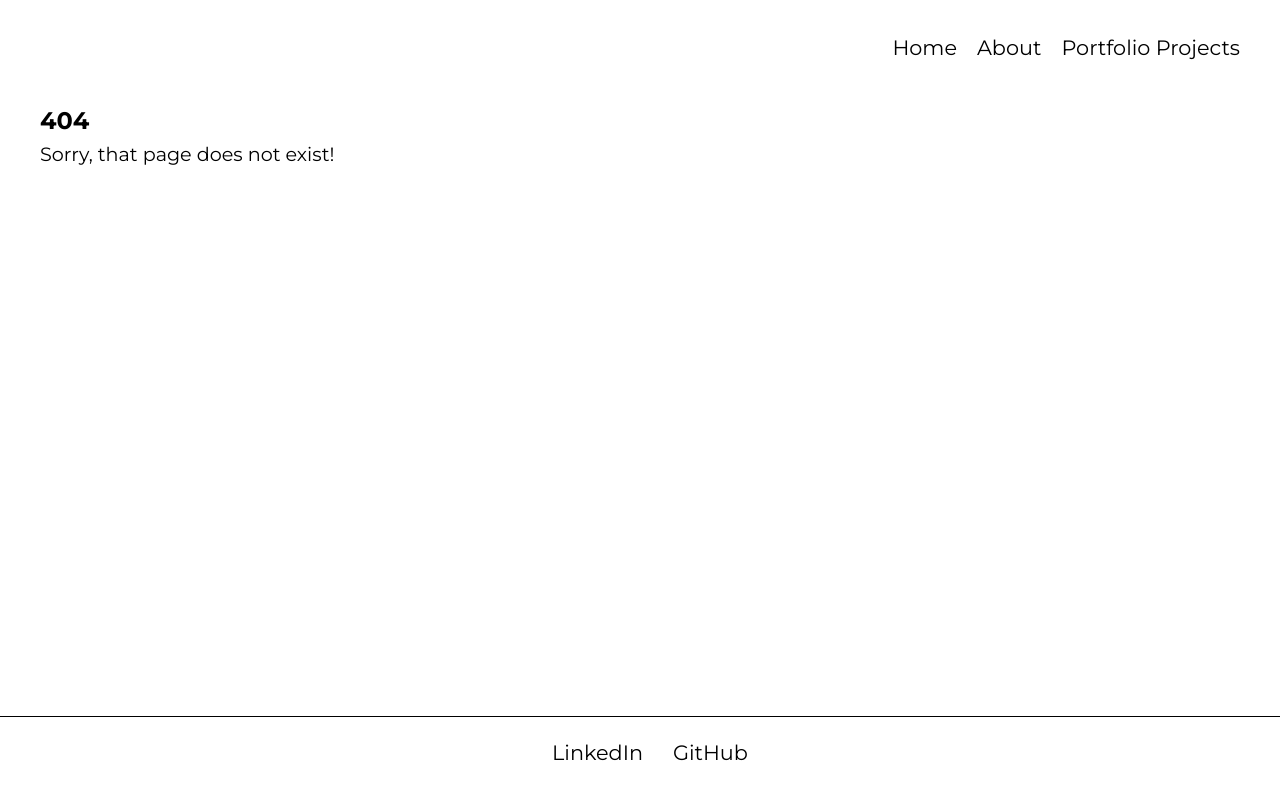
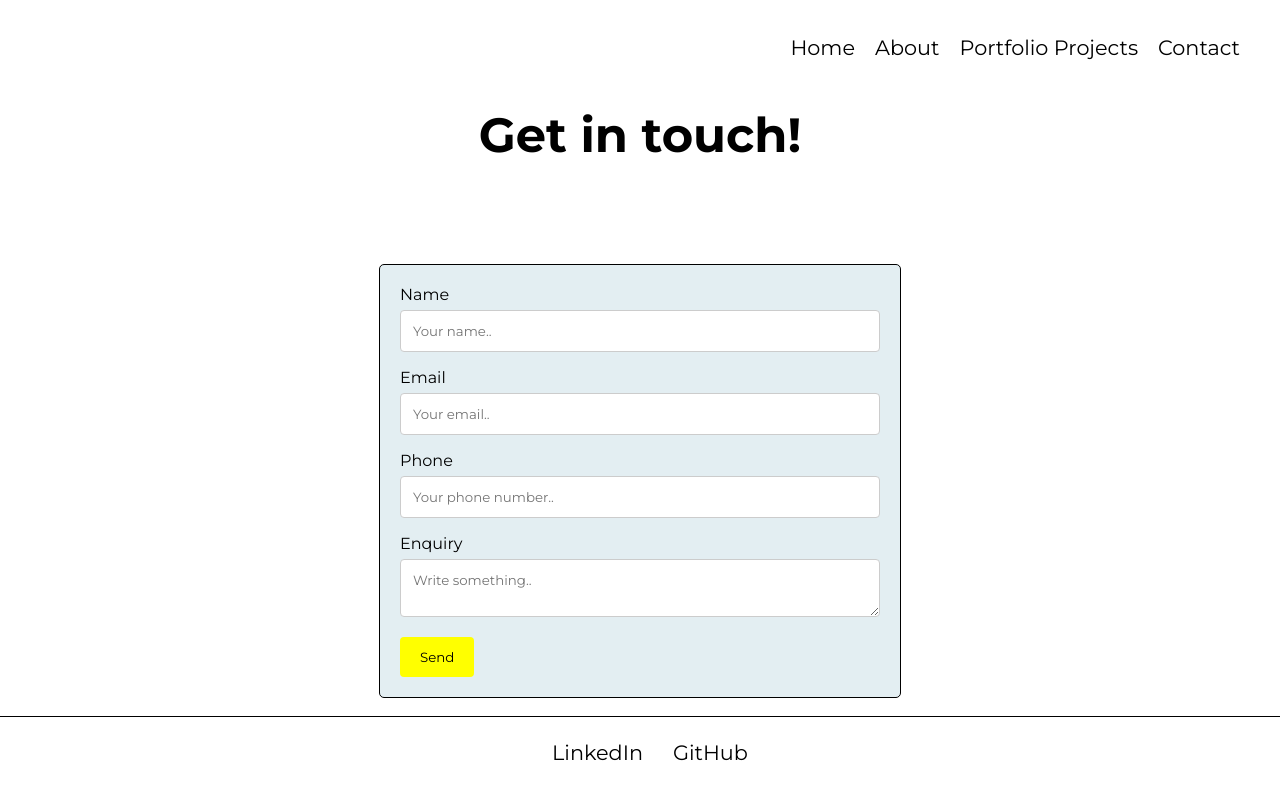
Before and after one commit to Willcowen/golden-shoe, a Gatsby site: page /contact in a window 1280 px wide. Before the commit this address had no page. Built offline with nearby package versions, Linux system fonts and the light colour scheme; Gatsby itself is replaced by a stand-in of ours.

Commit message:
progress on contact form

```diff
--- a/src/components/NavBar.js
+++ b/src/components/NavBar.js
@@ -8,6 +8,7 @@ export default function NavBar() {
         <Link to="/">Home</Link>
         <Link to="/about">About</Link>
         <Link to="/projects">Portfolio Projects</Link>
+        <Link to="/contact">Contact</Link>
       </div>
     </nav>
   )
--- /dev/null
+++ b/src/pages/contact.js
@@ -0,0 +1,54 @@
+import React from "react"
+import Layout from "../components/Layout"
+
+export default function Contact() {
+  return (
+    <Layout>
+      <h2 className="title">Get in touch!</h2>
+      <div class="wrapper">
+      <div class="container">
+        <form
+          action="https://formsubmit.co/willcowendrums@gmail.com"
+          method="POST"
+        >
+          <label for="name">Name</label>
+          <input
+            type="text"
+            id="name"
+            name="name"
+            placeholder="Your name.."
+            required
+          />
+
+          <label for="email">Email</label>
+          <input
+            type="text"
+            id="email"
+            name="email"
+            placeholder="Your email.."
+            required
+          />
+
+          <label for="phone">Phone</label>
+          <input
+            type="number"
+            id="number"
+            name="phone"
+            placeholder="Your phone number.."
+          />
+
+          <label for="subject">Enquiry</label>
+          <textarea
+            id="subject"
+            name="subject"
+            placeholder="Write something.."
+            required
+          ></textarea>
+
+          <input type="submit" value="Send" />
+        </form>
+      </div>
+      </div>
+    </Layout>
+  )
+}
--- a/src/styles/global.css
+++ b/src/styles/global.css
@@ -16,7 +16,7 @@ body {
 }
 p {
   line-height: 2em;
-  font-size: 1.2em;
+  font-size: 1em;
 }
 
 footer {
@@ -93,7 +93,7 @@ gap: 50px;
 
 .about-body {
   display: grid;
-  grid-template-columns: 0.75fr 0.25fr;
+  grid-template-columns: 0.6fr 0.4fr;
 }
 
 .about-me {
@@ -125,3 +125,48 @@ gap: 50px;
 .project-subtitles {
   font-size: 1.2em;
 }
+
+/* CONTACT FORM */
+
+
+input[type=submit] {
+  background-color: yellow;
+  color: black;
+  padding: 12px 20px;
+  border: none;
+  border-radius: 4px;
+  cursor: pointer;
+}
+
+input[type=text], input[type=number], input[type=email], select, textarea {
+  width: 100%;
+  padding: 12px;
+  border: 1px solid #ccc;
+  border-radius: 4px;
+  box-sizing: border-box;
+  margin-top: 6px;
+  margin-bottom: 16px;
+  resize: vertical;
+}
+
+.container {
+  border-radius: 5px;
+  background-color: rgba(213, 230, 236, 0.666);
+  border: 1px solid black;
+  padding: 20px;
+  width: 30em;
+}
+
+.wrapper {
+  height: 30em;
+  /* border: 1px solid black; */
+  display: flex;
+  justify-content: center;
+  align-items: flex-start;
+  margin-top: 100px;
+}
+
+.title {
+  font-size: 3em;
+  text-align: center;
+}
```
